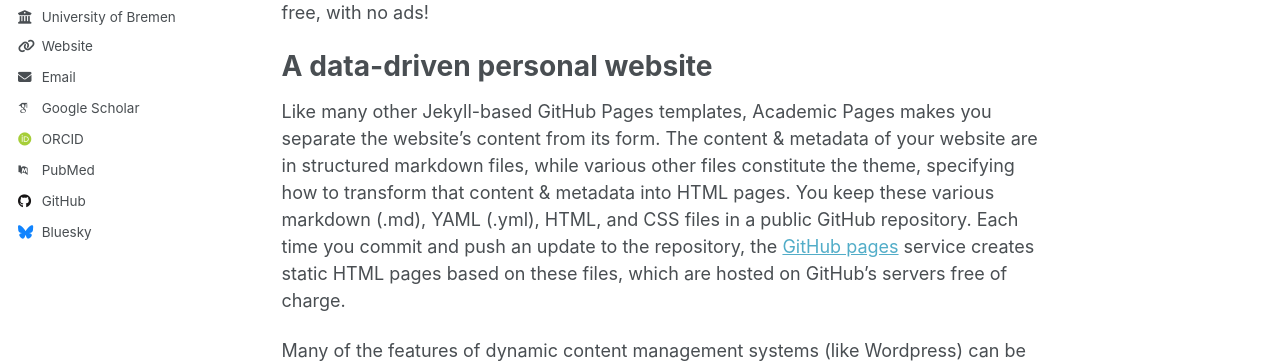
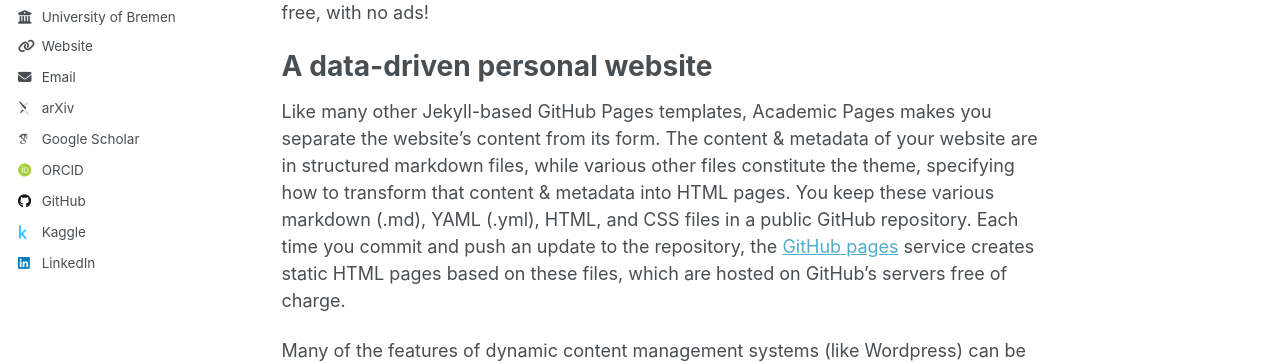
Before and after one commit to adriandavidauer/adriandavidauer.github.io, a Jekyll site: the page built from _pages/about.md, in a window 1280 px wide. Shown: the part 386-749 px from the top of the page. Built offline with Jekyll 4.4.1, drawn with Linux system fonts in a browser that asks for light colours; some web fonts are replaced; part of the change alters nothing that is shown.

Commit message:
finished social section

```diff
--- a/_config.yml
+++ b/_config.yml
@@ -32,12 +32,12 @@ author:
   email            : "a.auer@uni-bremen.de"
 
   # Academic websites
-  arxiv            : # URL - Update with the correct link to your profile
-  googlescholar    : "https://scholar.google.com/citations?user=PS_CX0AAAAAJ"
+  arxiv            :  "http://arxiv.org/a/auer_a_1"
+  googlescholar    : "https://scholar.google.com/citations?user=5ANTbcgAAAAJ&hl"
   impactstory      : # URL
-  orcid            : "http://orcid.org/yourorcidurl"
+  orcid            : "https://orcid.org/0000-0003-0609-2850"
   semantic         : # URL
-  pubmed           : "https://www.ncbi.nlm.nih.gov/pubmed/?term=john+snow"
+  pubmed           : #"https://www.ncbi.nlm.nih.gov/pubmed/?term=john+snow"
   researchgate     : # URL
   scopus           : # URL
 
@@ -45,12 +45,12 @@ author:
   bitbucket        : # Username - Update with your username on the site
   codepen          : # Username
   dribbble         : # Username
-  github           : "academicpages"
-  kaggle           : # Username
+  github           : "adriandavidauer"
+  kaggle           : "adrianlubitz"
   stackoverflow    : # User number or user number and name (i.e., use "1" or "1/jeff-atwood")
 
   # Social media
-  bluesky          : "bsky.app" # Replace this with you Bluesky username
+  bluesky          : #"bsky.app" # Replace this with you Bluesky username
   facebook         : # Username
   flickr           : # Username
   foursquare       : # Username
@@ -59,7 +59,7 @@ author:
   keybase          : # Username
   instagram        : # Username
   lastfm           : # Username
-  linkedin         : # Username
+  linkedin         : "adrian-auer"
   mastodon         : # URL
   medium           : # URL
   pinterest        : # Username
```
